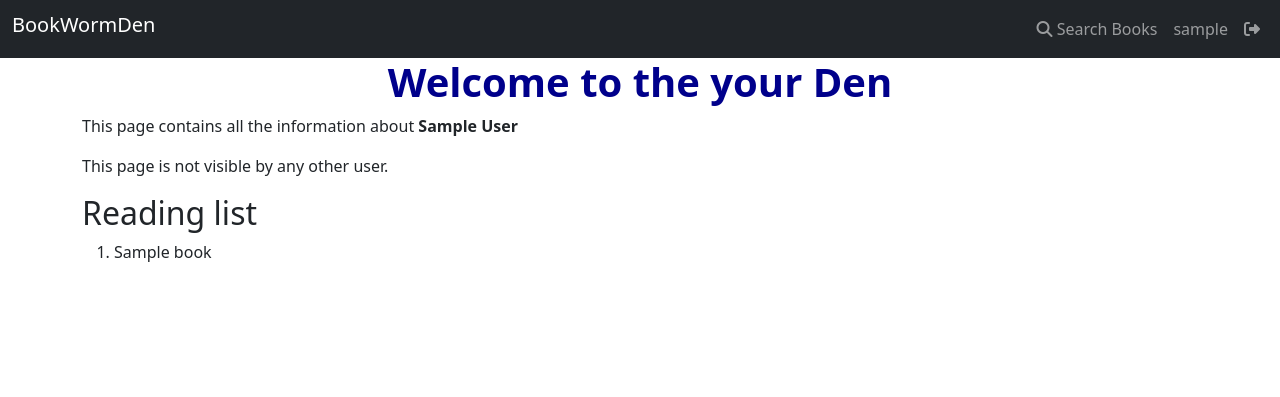
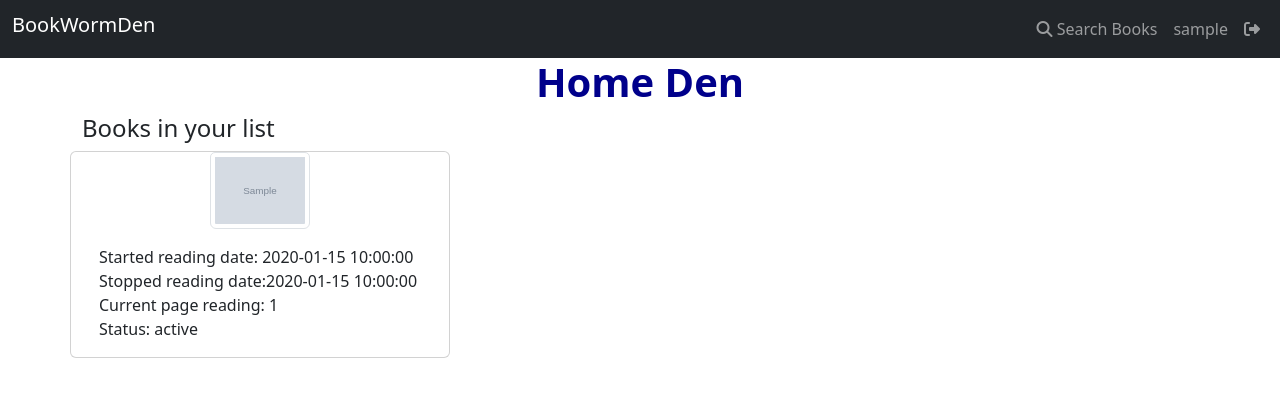
Before and after one commit to Fogaroli/BookWormDen, a Flask app: template src/templates/user_page.html in a window 1280 px wide. Shown: the top 397 px of the page. Run offline with Flask 3, Linux system fonts and the light colour scheme; the visitor is signed in with stand-in values (Sample User, id 1); tables that the repository leaves empty hold one stand-in row (values such as "Sample post"); the template is opened without the code that fills it: most values are stand-ins (such as "Sample title", 1, 10 or a date in 2020); grey boxes marked "Sample" are stand-in pictures; some libraries are stand-ins or nearby versions.

Commit message:
Move Book details to a different overlay

```diff
--- a/src/app.py
+++ b/src/app.py
@@ -167,8 +167,16 @@ def logout_view():
 @login_required
 def user_page():
     """View function to open user homepage"""
-    reading_list = g.user.books
-    return render_template("user_page.html", list=reading_list)
+    reading_log = g.user.readlog
+    return render_template("user_page.html", list=reading_log)
+
+
+@app.route("/user/<volume_id>", methods=["GET"])
+@login_required
+def user_book_page(volume_id):
+    """View function to open book details and user information"""
+    book_statistics = db.get_or_404(Book, volume_id)
+    return render_template("user_book_page.html", book=book_statistics)
 
 
 """
@@ -219,14 +227,14 @@ def search_books():
         ), response.status_code
 
 
-@app.route("/book/<id>", methods=["GET"])
-def get_book_details(id):
+@app.route("/book/<volume_id>", methods=["GET"])
+def get_book_details(volume_id):
     """Route to collect detailed information for a particular book volume"""
     params = {
         "key": api_key,
     }
 
-    response = requests.get(url=f"{GOOGLE_BOOKS_API_URL}/{id}", params=params)
+    response = requests.get(url=f"{GOOGLE_BOOKS_API_URL}/{volume_id}", params=params)
     if response.status_code == 200:
         data = response.json()
         volume_info = data.get(
@@ -242,7 +250,7 @@ def get_book_details(id):
             "thumbnail": volume_info.get("imageLinks", {}).get("thumbnail"),
             "page_count": volume_info.get("pageCount"),
             "average_rating": volume_info.get("averageRating"),
-            "id": id,
+            "id": volume_id,
         }
         return jsonify(book_data)
     else:
@@ -259,8 +267,13 @@ def addBookToUserList(volume_id):
     """
     book_entry = db.session.get(Book, volume_id)
     if not book_entry:
-        title = request.form["book_title"]
-        book_entry = Book.saveBook({"api_id": volume_id, "title": title})
+        book_entry = Book.saveBook(
+            {
+                "api_id": volume_id,
+                "title": request.form["book_title"],
+                "cover": request.form["book_cover"],
+            }
+        )
     if book_entry in g.user.books:
         flash("Book already in your reading list", "danger")
     else:
--- a/src/static/app.js
+++ b/src/static/app.js
@@ -8,15 +8,18 @@ Date: October 6th, 2024
 
 const $searchButton = $("#book-search-button");
 const $searchOverlay = $("#book-search-section");
-const $bookListLoading = $("#book-list-loading-msg");
+const $bookSearchLoading = $("#book-list-loading-msg");
 const $bookSearchResults = $("#book-search-results");
 const $bookSearchForm = $("#book-search-form");
 const $bookSearchInput = $("#book-search-input");
-const $userPageLink = $("#user-page-link");
+const $detailsOverlay = $("#book-details-section");
+const $bookDetailsLoading = $("#book-details-loading-msg");
+const $bookDetails = $("#book-details");
 const userIsLogged = $("#user-page-link").length ? true : false;
+const $bookCover = $(".book-cover-image");
 
 //================================================================
-//Feature Functions
+//Supporting Functions
 
 //function to create book search result markup
 function addMarkup(book) {
@@ -24,7 +27,7 @@ function addMarkup(book) {
     const bookEntry = `
                 <div class="row">
                     <div class="col-2 img-fluid">
-                        <img
+                        <img class="book-cover-image" id="${book.id}"
                             src="${book.thumbnail}"
                         />
                     </div>
@@ -85,6 +88,7 @@ function addBookDetailsMarkup(book) {
                                 userIsLogged
                                     ? `<form action="/book/${book.id}/add-to-user" method="POST">
                                 <input name="book_title" value="${book.title}" hidden />
+                                <input name="book_cover" value="${book.thumbnail}" hidden />
                                 <button type="submit" class="btn btn-light m-2" >Add to my reading list</button>
                                 </form>`
                                     : ""
@@ -153,10 +157,15 @@ function convertSearchString(inputString) {
 }
 
 //================================================================
-//DOM Manipulation Functions
+//DOM Manipulation
+
+//----------------------------------------------------------------
+//Event Listeners
 
 //event listener to open the book search overlay
 $searchButton.on("click", () => {
+    $bookDetails.empty();
+    $detailsOverlay.hide();
     $searchOverlay.show();
 });
 
@@ -165,9 +174,17 @@ $(document).on("click", (event) => {
     if (
         $searchOverlay.css("display") !== "none" &&
         event.target.closest("section") !== $searchOverlay[0] &&
-        !$searchButton[0].contains(event.target)
+        event.target.id !== `book-search-button`
     ) {
         $searchOverlay.hide();
+    }
+    if (
+        $detailsOverlay.css("display") !== "none" &&
+        event.target.closest("section") !== $detailsOverlay[0] &&
+        !$(event.target).hasClass(`book-link`) &&
+        !$(event.target).hasClass(`book-cover-image`)
+    ) {
+        $detailsOverlay.hide();
     }
 });
 
@@ -175,9 +192,18 @@ $(document).on("click", (event) => {
 $bookSearchForm.on("submit", (event) => {
     event.preventDefault();
     $bookSearchResults.empty();
-    $bookListLoading.show();
+    $bookSearchLoading.show();
     updateBookSearch($bookSearchInput.val());
 });
+
+//create event listeners for book search results
+function setBookListeners() {
+    $(`.book-link`).on("click", showBookDetails);
+    $(`.book-cover-image`).on("click", showBookDetails);
+}
+
+//----------------------------------------------------------------
+// DOM manipulation procedures
 
 //procedure to update the overlay with book results
 async function updateBookSearch(searchInput) {
@@ -192,43 +218,37 @@ async function updateBookSearch(searchInput) {
     } else {
         bookList.forEach((bookVolume) => {
             const bookEntry = addMarkup(bookVolume);
-            console.log(bookEntry.html());
             $bookSearchResults.append(bookEntry);
-            console.log(
-                document.getElementById("book-search-results").outerHTML
-            );
         });
-        $(`.book-link`).on("click", showBookDetails);
+        setBookListeners();
     }
-    $bookListLoading.hide();
+    $bookSearchLoading.hide();
 }
 
 //procedure to clear search results and show specific book details content
 async function showBookDetails(event) {
-    console.log(
-        $searchOverlay.css("display") !== "none",
-        event.target.closest("section") !== $searchOverlay[0],
-        !$searchButton[0].contains(event.target)
-    );
-    $bookListLoading.show();
+    $searchOverlay.hide();
+    $bookDetails.empty();
+    $detailsOverlay.show();
+    $bookDetailsLoading.show();
     const bookId = event.target.id;
-    const bookDetails = await Book.getBookDetailById(bookId);
-    if (!bookDetails) {
-        $bookSearchResults.append(
+    const bookData = await Book.getBookDetailById(bookId);
+    if (!bookData) {
+        $bookDetails.append(
             $("<p>", {
                 text: "Error get book details from server, please try again.",
             })
         );
     } else {
-        $bookSearchResults.empty();
-        const bookEntry = addBookDetailsMarkup(bookDetails);
-        $bookSearchResults.append(bookEntry);
+        const bookEntry = addBookDetailsMarkup(bookData);
+        $bookDetails.append(bookEntry);
     }
-    $bookListLoading.hide();
+    $bookDetailsLoading.hide();
 }
 
 //================================================================
 //Setup for unit testing
+
 if (typeof module !== "undefined" && module.exports) {
     module.exports = {
         addMarkup,
--- a/src/static/style.css
+++ b/src/static/style.css
@@ -2,10 +2,6 @@ h1 {
     color: darkblue;
     text-align: center;
     font-weight: bold;
-}
-
-body {
-    /* background-color: lightgray; */
 }
 
 #book-search-section {
@@ -18,7 +14,6 @@ body {
     z-index: 10;
     display: flex;
     flex-direction: column;
-    /* justify-content: center; */
     align-items: center;
     overflow-y: auto;
     display: none;
@@ -29,6 +24,40 @@ body {
     display: none;
 }
 
+#book-details-section {
+    position: fixed;
+    top:10%;
+    left: 10%;
+    right: 10%;
+    max-height: 80vh;
+    background-color: lightgray;
+    z-index: 10;
+    display: flex;
+    flex-direction: column;
+    align-items: center;
+    overflow-y: auto;
+    display: none;
+    padding: 20px;
+}
+
+#book-details-loading-msg {
+    display: none;
+}
+
+
+.nav-link {
+    cursor: pointer;
+}
+
 .book-link {
     cursor: pointer;
 }
+
+.book-cover-image{
+    width: 100px;
+    cursor:pointer;
+}
+
+.book-cover{
+    width: 100px;
+}
--- a/src/templates/base.html
+++ b/src/templates/base.html
@@ -10,7 +10,7 @@
             integrity="sha384-QWTKZyjpPEjISv5WaRU9OFeRpok6YctnYmDr5pNlyT2bRjXh0JMhjY6hW+ALEwIH"
             crossorigin="anonymous"
         />
-        <link rel="stylesheet" href="static/style.css" />
+        <link rel="stylesheet" href="/static/style.css" />
         <script src="http://unpkg.com/jquery"></script>
     </head>
     <body>
@@ -107,6 +107,13 @@
             <ul id="book-search-results" class="list-group"></ul>
         </section>
 
+        <section id="book-details-section">
+            <div id="book-details-loading-msg" class="text-center">
+                <div><i class="fa-solid fa-sync fa-spin"></i></div>
+            </div>
+            <div id="book-details"></div>
+        </section>
+
         <div class="container">
             {% with messages = get_flashed_messages(with_categories=True) %} {%
             if messages %}
@@ -144,7 +151,7 @@
             src="https://kit.fontawesome.com/35b9fbe0d0.js"
             crossorigin="anonymous"
         ></script>
-        <script src="static/book.js"></script>
-        <script src="static/app.js"></script>
+        <script src="/static/book.js"></script>
+        <script src="/static/app.js"></script>
     </body>
 </html>
--- a/src/templates/user_page.html
+++ b/src/templates/user_page.html
@@ -1,19 +1,30 @@
 {% extends 'base.html' %} {% block title %} User Home Den {% endblock %} {%
 block body %}
 
-<h1>Welcome to the your Den</h1>
-<p>
-    This page contains all the information about
-    <strong> {{g.user.first_name}} {{g.user.last_name}}</strong>
-</p>
-<p>This page is not visible by any other user.</p>
+<h1>Home Den</h1>
 
 {% if list|length > 0%}
-<h2>Reading list</h2>
-<ol>
-    {%for book in list%}
-    <li>{{book.title}}</li>
+<h4>Books in your list</h4>
+<div class="row">
+    {%for log in list%}
+    <div class="card col-4">
+        <a href="/user/{{log.book_id}}" class="mx-auto"
+            ><img
+                src="{{log.books.cover}}"
+                class="card-img-top book-cover img-thumbnail img-fluid mx-auto"
+                alt="{{log.books.title}} cover image"
+        /></a>
+        <div class="card-body">
+            <p class="card-text">
+                Started reading date: {{log.start_date}} <br />
+                Stopped reading date:{{log.finish_date}} <br />
+                Current page reading: {{log.current_page}}<br />
+                Status: {{log.status}}
+            </p>
+        </div>
+    </div>
+
     {%endfor%}
-</ol>
+</div>
 
 {%endif%} {% endblock %}
```
